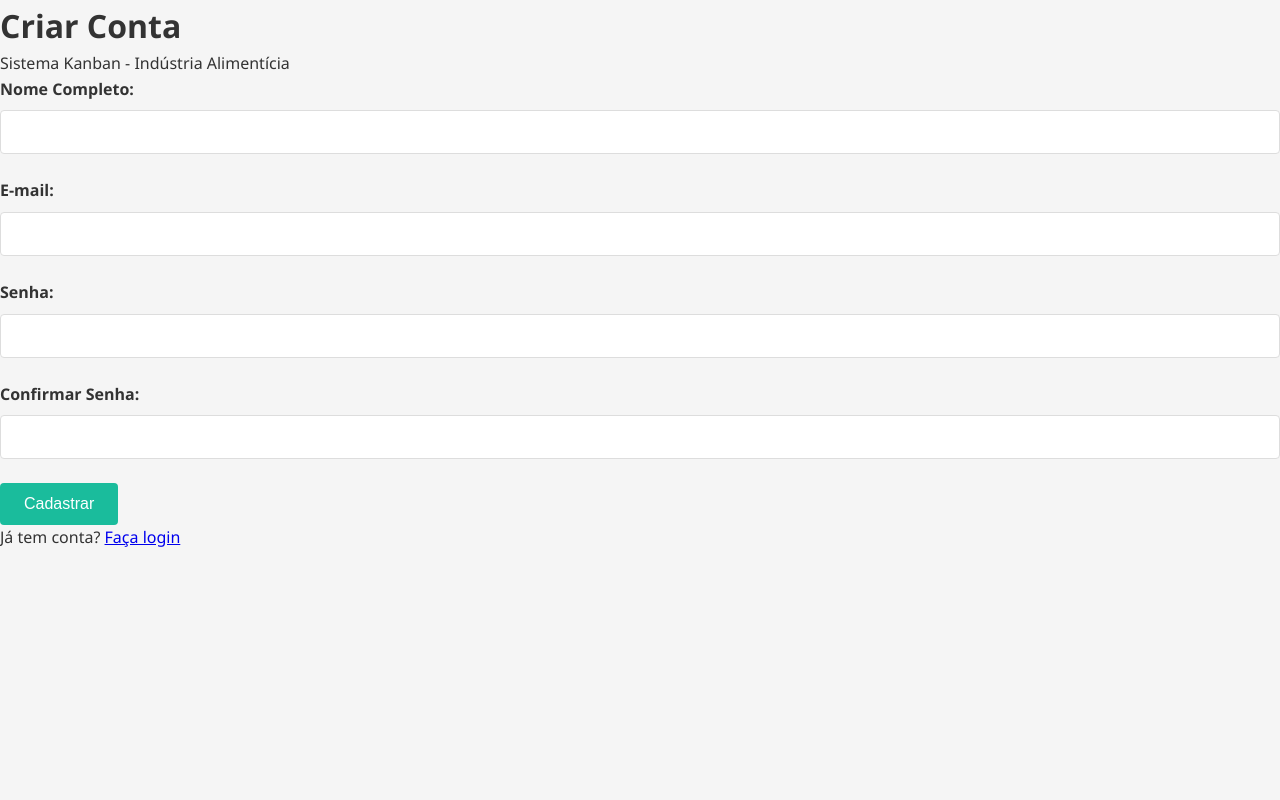
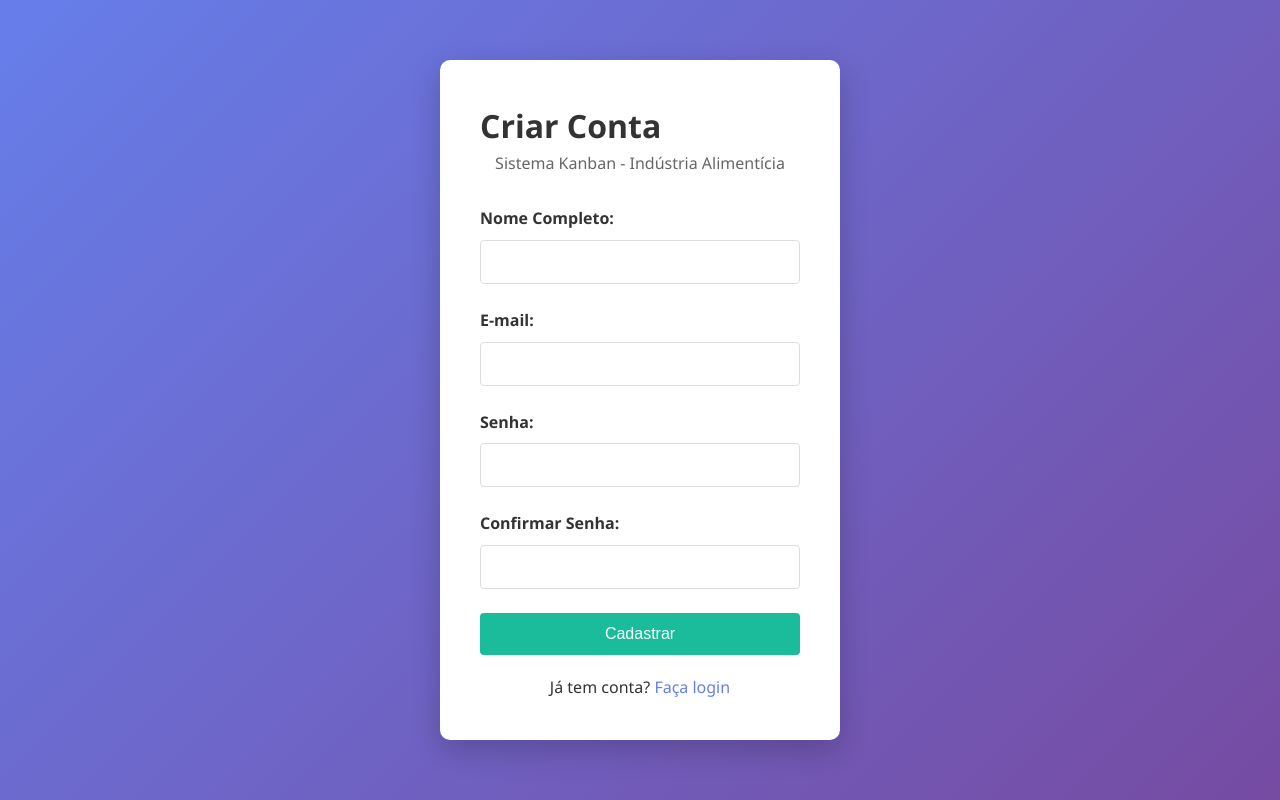
Before and after one commit to heloysasales11/atividade-14-CRUD-KANBAN, a PHP site: page /registro.html in a window 1280 px wide. Run offline with PHP 8.4, Linux system fonts and the light colour scheme.

Commit message:
add - atualização no style.css

```diff
--- a/style.css
+++ b/style.css
@@ -383,3 +383,106 @@ footer {
         grid-template-columns: 1fr;
     }
 }
+
+/* Estilos para Autenticação */
+.auth-container {
+    display: flex;
+    justify-content: center;
+    align-items: center;
+    min-height: 100vh;
+    background: linear-gradient(135deg, #667eea 0%, #764ba2 100%);
+    padding: 20px;
+}
+
+.auth-card {
+    background: white;
+    padding: 40px;
+    border-radius: 10px;
+    box-shadow: 0 10px 30px rgba(0,0,0,0.2);
+    width: 100%;
+    max-width: 400px;
+}
+
+.auth-subtitle {
+    text-align: center;
+    color: #666;
+    margin-bottom: 30px;
+}
+
+.auth-form {
+    margin-bottom: 20px;
+}
+
+.btn-block {
+    width: 100%;
+    display: block;
+}
+
+.auth-links {
+    text-align: center;
+    margin-top: 20px;
+}
+
+.auth-links a {
+    color: #667eea;
+    text-decoration: none;
+}
+
+.auth-links a:hover {
+    text-decoration: underline;
+}
+
+/* Navbar com usuário */
+.user-info {
+    display: flex;
+    align-items: center;
+    gap: 15px;
+    margin-left: auto;
+}
+
+/* Integração com API */
+.api-integration {
+    background: #f8f9fa;
+    border: 1px solid #e9ecef;
+    border-radius: 5px;
+    padding: 15px;
+    margin-bottom: 20px;
+}
+
+.api-result {
+    background: #e7f3ff;
+    border: 1px solid #b3d9ff;
+    border-radius: 5px;
+    padding: 10px;
+    margin-top: 10px;
+    display: none;
+}
+
+.cep-search {
+    display: flex;
+    gap: 10px;
+    margin-bottom: 10px;
+}
+
+.cep-search input {
+    flex: 1;
+}
+
+/* Mensagens */
+.mensagem-erro {
+    background: #f8d7da;
+    color: #721c24;
+    padding: 10px;
+    border-radius: 5px;
+    margin-top: 15px;
+    border: 1px solid #f5c6cb;
+}
+
+.mensagem-sucesso {
+    background: #d4edda;
+    color: #155724;
+    padding: 10px;
+    border-radius: 5px;
+    margin-top: 15px;
+    border: 1px solid #c3e6cb;
+}
```
